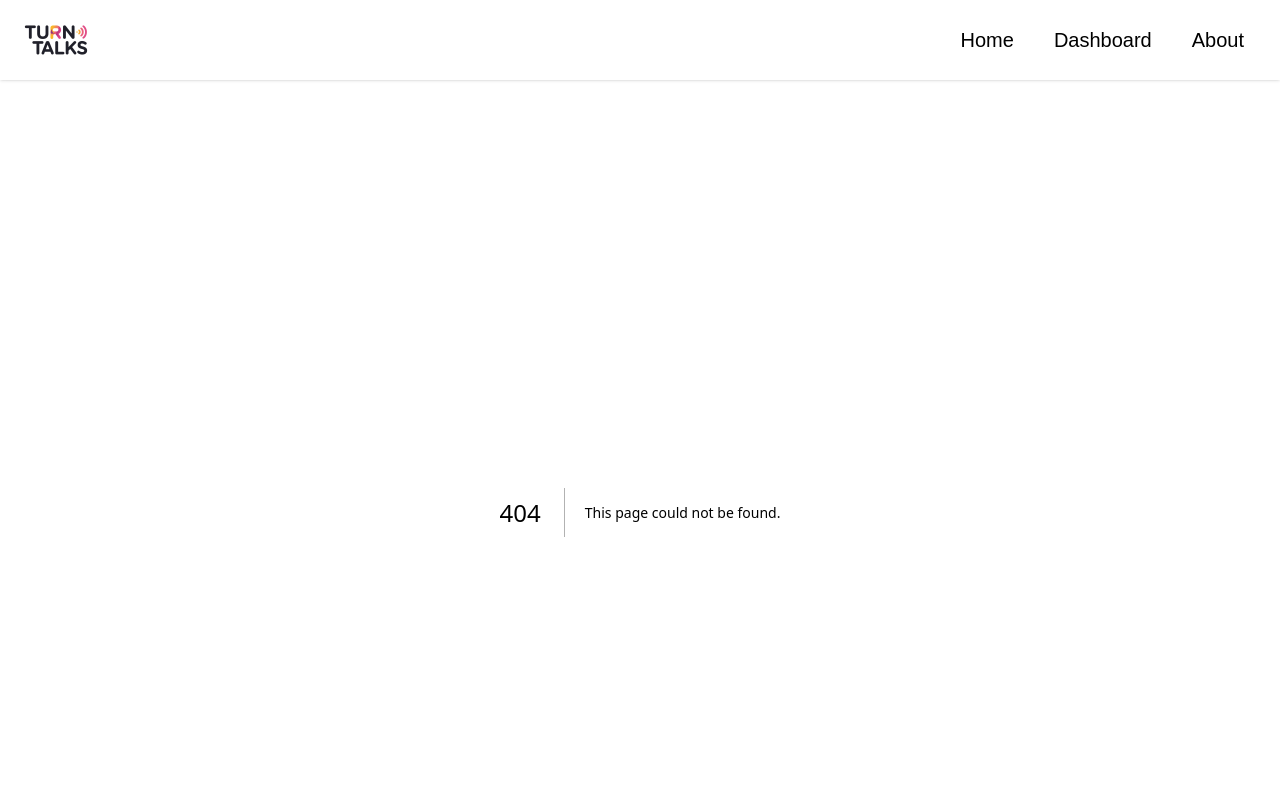
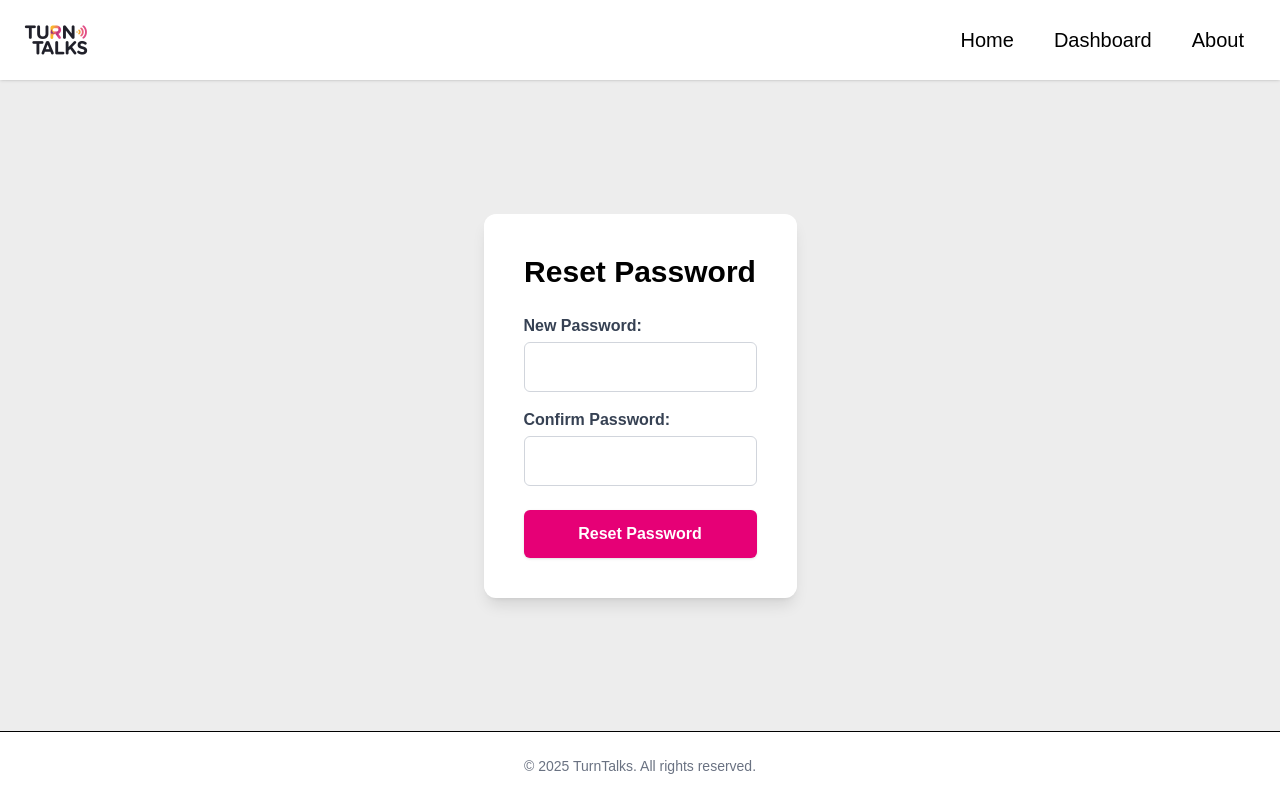
Before and after one commit to chuckmilton/turntalks, a Next.js app: page /auth/reset in a window 1280 px wide. Before the commit this address had no page. Shown: the top 800 px of the page. Built offline with nearby package versions, Linux system fonts and the light colour scheme; no server answers.

Commit message:
Add forgot/reset password

```diff
--- a/src/app/auth/login/page.tsx
+++ b/src/app/auth/login/page.tsx
@@ -12,26 +12,52 @@ export default function LoginPage() {
   const [email, setEmail] = useState('');
   const [password, setPassword] = useState('');
   const [errorMessage, setErrorMessage] = useState('');
+  const [resetMessage, setResetMessage] = useState('');
 
   const handleLogin = async (e: React.FormEvent) => {
     e.preventDefault();
     setErrorMessage(''); // Clear previous errors
+    setResetMessage(''); // Clear previous reset messages
+
     const { error } = await supabase.auth.signInWithPassword({ email, password });
     if (error) {
-      // Instead of using alert, display the error inline.
+      // Display the error inline
       setErrorMessage(error.message);
     } else {
       router.push('/dashboard');
     }
   };
 
+  const handleForgotPassword = async () => {
+    setErrorMessage('');
+    setResetMessage('');
+    if (!email) {
+      setErrorMessage("Please enter your email address to reset your password.");
+      return;
+    }
+    const { error } = await supabase.auth.resetPasswordForEmail(email, {
+      // Update this URL to the appropriate password reset page in your app.
+      redirectTo: 'http://localhost:3000/auth/reset',
+    });
+    if (error) {
+      setErrorMessage(error.message);
+    } else {
+      setResetMessage("Password reset email has been sent. Please check your inbox.");
+    }
+  };
+
   return (
     <div className="max-w-xl mx-auto my-10 p-10 bg-white shadow-lg rounded-xl animate-fadeInUp">
       <h2 className="text-4xl font-bold mb-6 text-center text-gray-800">Login</h2>
-      {/* Inline error message */}
+      {/* Display error messages */}
       {errorMessage && (
         <div className="mb-6 p-3 bg-red-100 text-red-600 border border-red-200 rounded">
           {errorMessage}
+        </div>
+      )}
+      {resetMessage && (
+        <div className="mb-6 p-3 bg-green-100 text-green-600 border border-green-200 rounded">
+          {resetMessage}
         </div>
       )}
       <form onSubmit={handleLogin}>
@@ -62,6 +88,15 @@ export default function LoginPage() {
           Login
         </button>
       </form>
+      <p className="mt-4 text-center">
+        <button
+          type="button"
+          onClick={handleForgotPassword}
+          className="text-pink-600 hover:text-pink-700 font-bold"
+        >
+          Forgot Password?
+        </button>
+      </p>
       <p className="mt-6 text-center text-gray-600">
         Don&apos;t have an account?{' '}
         <Link href="/auth/signup" className="text-pink-600 hover:text-pink-700 font-bold">
--- /dev/null
+++ b/src/app/auth/reset/page.tsx
@@ -0,0 +1,81 @@
+'use client';
+import { useState } from 'react';
+import { useRouter } from 'next/navigation';
+import { supabase } from '@/lib/supabaseClient';
+
+export default function ResetPasswordPage() {
+  const router = useRouter();
+  const [newPassword, setNewPassword] = useState('');
+  const [confirmPassword, setConfirmPassword] = useState('');
+  const [errorMessage, setErrorMessage] = useState('');
+  const [successMessage, setSuccessMessage] = useState('');
+
+  const handleReset = async (e: React.FormEvent) => {
+    e.preventDefault();
+    setErrorMessage('');
+    setSuccessMessage('');
+
+    if (newPassword !== confirmPassword) {
+      setErrorMessage('Passwords do not match.');
+      return;
+    }
+
+    // Supabase automatically detects the recovery token from the URL.
+    const { error } = await supabase.auth.updateUser({ password: newPassword });
+    if (error) {
+      setErrorMessage(error.message);
+    } else {
+      setSuccessMessage('Password updated successfully. Redirecting to dashboard...');
+      setTimeout(() => {
+        router.push('/dashboard');
+      }, 2000);
+    }
+  };
+
+  return (
+    <div className="max-w-xl mx-auto my-10 p-10 bg-white shadow-lg rounded-xl">
+      <h2 className="text-3xl font-bold mb-6 text-center">Reset Password</h2>
+      {errorMessage && (
+        <div className="mb-4 p-3 bg-red-100 text-red-600 border border-red-200 rounded">
+          {errorMessage}
+        </div>
+      )}
+      {successMessage && (
+        <div className="mb-4 p-3 bg-green-100 text-green-600 border border-green-200 rounded">
+          {successMessage}
+        </div>
+      )}
+      <form onSubmit={handleReset}>
+        <label className="block mb-4">
+          <span className="block text-gray-700 font-semibold mb-1">New Password:</span>
+          <input
+            type="password"
+            className="w-full border border-gray-300 rounded-md p-3 focus:outline-none focus:ring-2 focus:ring-pink-500"
+            value={newPassword}
+            onChange={(e) => setNewPassword(e.target.value)}
+            required
+          />
+        </label>
+        <label className="block mb-6">
+          <span className="block text-gray-700 font-semibold mb-1">Confirm Password:</span>
+          <input
+            type="password"
+            className="w-full border border-gray-300 rounded-md p-3 focus:outline-none focus:ring-2 focus:ring-pink-500"
+            value={confirmPassword}
+            onChange={(e) => setConfirmPassword(e.target.value)}
+            required
+          />
+        </label>
+        {/* Only show the Reset Password button if successMessage is not set */}
+        {!successMessage && (
+          <button
+            type="submit"
+            className="w-full py-3 bg-pink-600 hover:bg-pink-700 text-white font-semibold rounded-md shadow transition-transform hover:-translate-y-0.5"
+          >
+            Reset Password
+          </button>
+        )}
+      </form>
+    </div>
+  );
+}
```
